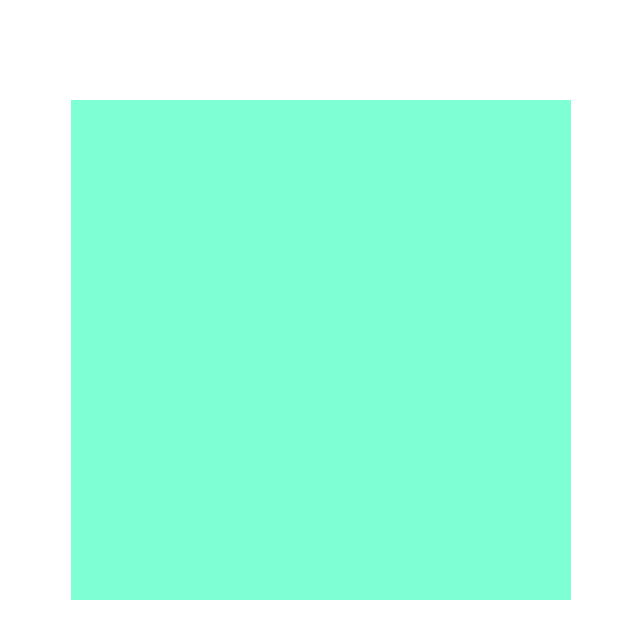
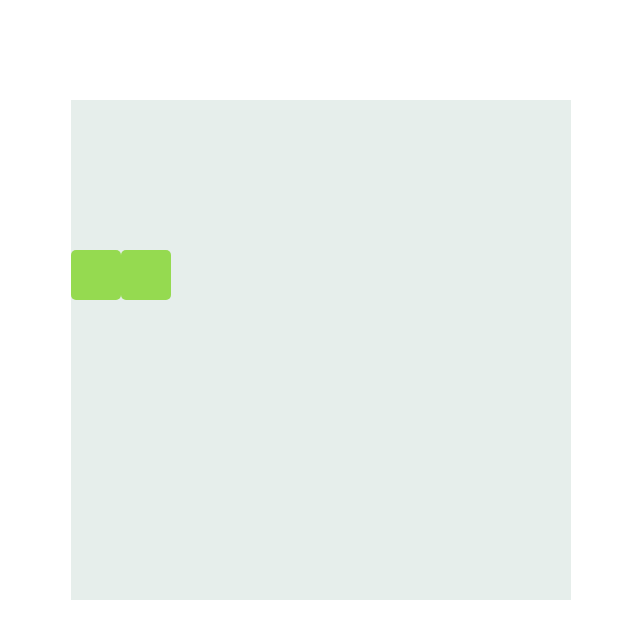
Before and after one commit to StanislavM31/snake, a plain HTML site: page index.html in a window 1280 px wide. Shown: the whole page, without its empty margins (319-959 px from the left). Drawn offline with Linux system fonts and the light colour scheme.

Commit message:
feat: view the snake

```diff
--- a/script.js
+++ b/script.js
@@ -36,4 +36,11 @@ let snakeBody = [
     document.querySelector('[posX= "' + (coordinates[0] -1) + '"][posY = "' + coordinates[1] + '"]'),
     document.querySelector('[posX= "' + (coordinates[0] -2) + '"][posY = "' + coordinates[1] + '"]'),
 ];
+//присваиваем класс 'snakeBody' телу змеи
+for ( let i=0; i<snakeBody.length; i++) {
+    snakeBody[i].classList.add('snakeBody');
+}
+//присваиваем класс 'head' голове змеи
+snakeBody[0].classList.add('head');
+
 console.log(snakeBody);
--- a/style.css
+++ b/style.css
@@ -12,7 +12,7 @@ body {
     margin: 0 auto;
     display: flex;
     flex-wrap: wrap;
-    background-color: aquamarine;
+    background-color: rgb(230, 238, 235);
 }
 
 .excel {
@@ -22,8 +22,9 @@ body {
 }
 
 .snakeBody {
-    background-color: chartreuse;
-    border-radius: 50%;
+    background-color: rgb(149, 218, 80);
+
+    border-radius: 10%;
 }
 .head {
     background-color: rgb(70, 117, 23);
```
